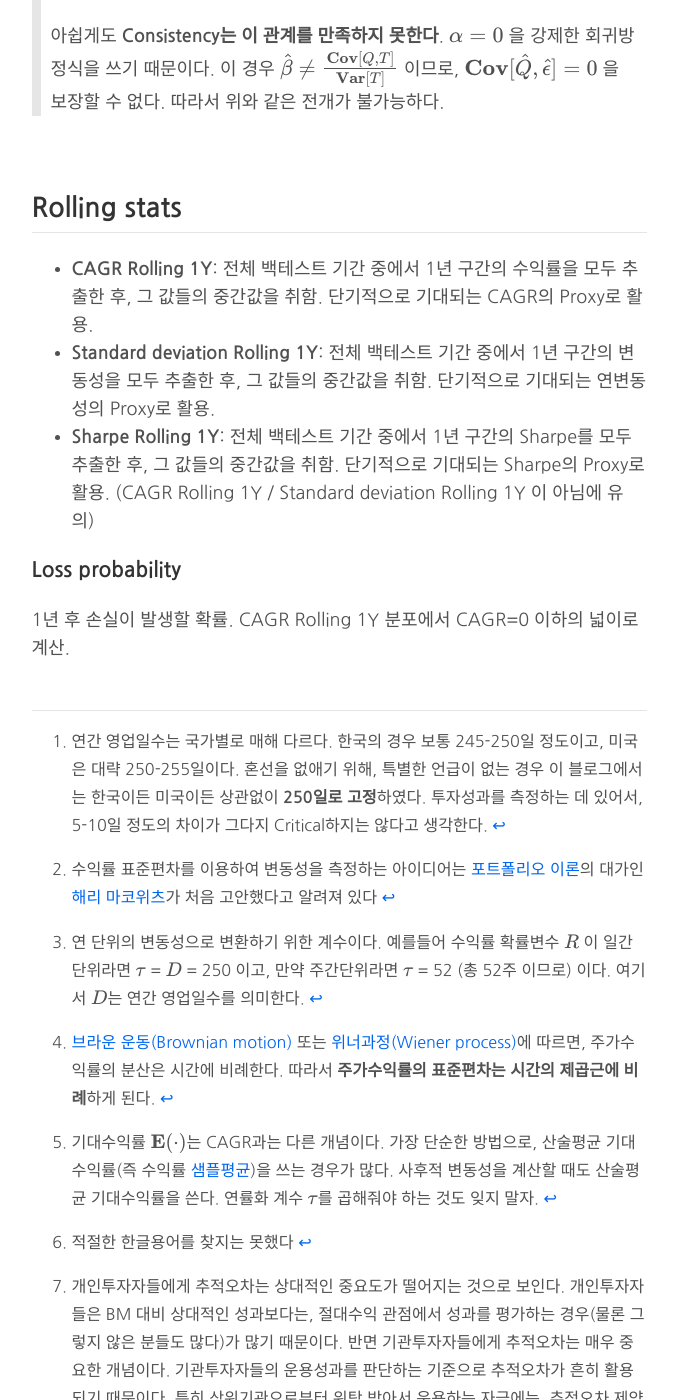
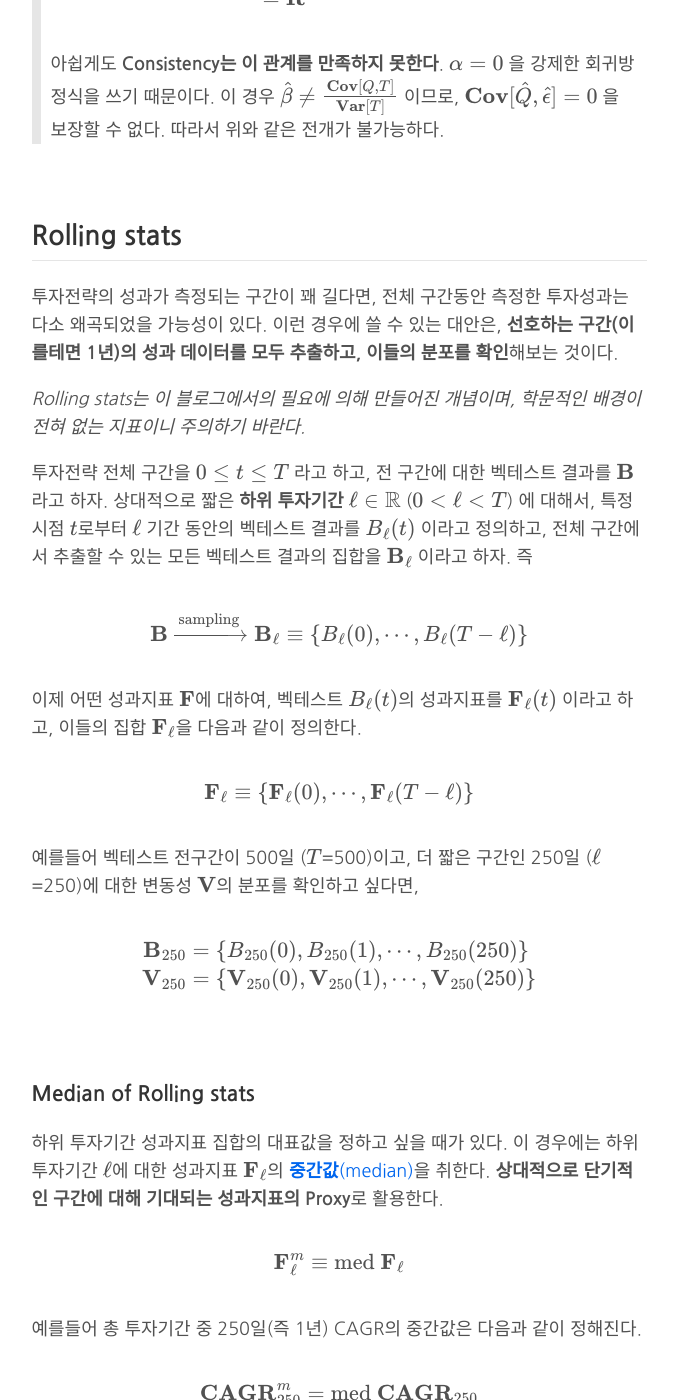
Before and after one commit to gem763/gem763.github.io, a Jekyll site: the page built from _posts/2018-02-20-투자성과의 측정.md, in a window 1280 px wide and 1400 px high, scrolled down 21628 px. Shown: the whole window, without its empty margins (301-977 px from the left). Built offline with Jekyll 4.4.1, drawn with Linux system fonts in a browser that asks for light colours; formulas are drawn with MathJax 3; comment, search, counter and statistics services are not loaded; some of the changed text lies outside the part shown.

Commit message:
Uploaded by https://stackedit.io/

```diff
--- a/_posts/2018-02-20-투자성과의 측정.md
+++ b/_posts/2018-02-20-투자성과의 측정.md
@@ -93,7 +93,7 @@ r_e = r_p - r_b
 ><center><img src="https://upload.wikimedia.org/wikipedia/commons/thumb/8/8c/Standard_deviation_diagram.svg/400px-Standard_deviation_diagram.svg.png" alt="normal_dist"/></center>
 ><center><small>(출처: 위키피디아)</small></center>
 >
-> 하지만 내 투자전략의 수익률이 정규분포를 따른다는 보장은 없다. 일반적으로 **주식** 등의 금융자산 수익률은, 정규분포가 아닌 **Fat-tail 분포**를 따른다고 알려져 있다. 따라서 해당 주식의 수익률이 특정 범주에 속할 가능성은 생각보다 낮을 가능성이 높다. 금융자산들 간의 포트폴리오인, 특정 투자전략의 경우도 마찬가지라고 생각된다. 즉 위 사례를 다시 보면, <span><script type="math/tex">\pm</script></span> 4%의 범위에 있을 가능성은 2/3 보다도 낮을 것이다.
+> 하지만 내 투자전략의 수익률이 정규분포를 따른다는 보장은 없다. 일반적으로 **주식** 등의 금융자산 수익률은, 정규분포가 아닌 **Fat-tail 분포**를 따른다고 알려져 있다. 따라서 해당 주식의 수익률이 특정 범주에 속할 가능성은 생각보다 낮을 수 있다. (금융자산들 간의 포트폴리오인) 특정 투자전략의 경우도 마찬가지라고 생각된다. 즉 위 사례를 다시 보면, <span><script type="math/tex">\pm</script></span> 4%의 범위에 있을 가능성은 2/3 보다도 낮을 것이다.
 >
 ><center><i>표준정규분포와 Fat-tail 분포의 비교</i></center>
 > <center><img src="https://pbs.twimg.com/media/DQEfwrBWkAINBsM.jpg" alt="normal_dist"/></center>
@@ -537,7 +537,7 @@ R_p - \mathbf{E}[R_p] &= \alpha + \beta R_b + \epsilon - \mathbf{E}[R_p] \\
 ## Consistency
 **투자성과의 지속성**을 평가하기 위한 지표이다. 투자성과의 **로그정규가격**에 선형회귀분석을 시행한 후, [R-Square](https://en.wikipedia.org/wiki/Coefficient_of_determination)를 취한다. 결과적으로는 **투자성과의 누적수익률이 얼마나 선형(Linear)에 가까운 지를 측정**하게 된다.
 
-*참고로, Consistency는 이 블로그에서의 필요에 의해 만들어진 개념이며, 학문적인 배경이 전혀 없는 지표이니 주의하기 바란다.*
+*Consistency는 이 블로그에서의 필요에 의해 만들어진 개념이며, 학문적인 배경이 전혀 없는 지표이니 주의하기 바란다.*
 
 투자성과의 로그정규가격(Log normalized price) 변수를 <span><script type="math/tex">Q \in \mathbb{R}</script></span> 라고 두자. 예를들어 과거의 투자성과에서 임의의 연속적인 시간벡터 <span><script type="math/tex">\mathbf{t} = [t_i] \in \mathbb{R}^m</script></span>에 대한 잔고액(또는 가격)을 추출하고 이를 벡터 <span><script type="math/tex">\mathbf{p} = [p_i] \in \mathbb{R}^m</script></span> 라고 하면, <span><script type="math/tex">i</script></span> 시점에서의 로그정규가격 샘플 <span><script type="math/tex">q_i</script></span>은 다음과 같이 정의된다.
 
@@ -690,14 +690,73 @@ m \mathbf{Var}[\hat \epsilon] = \sum_i \hat e_i^2  ~\overset{\text{let}}{=}~ \ma
 >
 
 
+<br/>
+
+## Rolling stats
+투자전략의 성과가 측정되는 구간이 꽤 길다면, 전체 구간동안 측정한 투자성과는 다소 왜곡되었을 가능성이 있다. 이런 경우에 쓸 수 있는 대안은, **선호하는 구간(이를테면 1년)의 성과 데이터를 모두 추출하고, 이들의 분포를 확인**해보는 것이다.
+
+*Rolling stats는 이 블로그에서의 필요에 의해 만들어진 개념이며, 학문적인 배경이 전혀 없는 지표이니 주의하기 바란다.*
+
+투자전략 전체 구간을 <span><script type="math/tex">0 \le t \le T</script></span> 라고 하고, 전 구간에 대한 벡테스트 결과를 <span><script type="math/tex">\mathbf{B}</script></span> 라고 하자. 상대적으로 짧은 **하위 투자기간** <span><script type="math/tex">\ell \in \mathbb{R}</script></span> (<span><script type="math/tex">0 \lt \ell \lt T</script></span>) 에 대해서, 특정시점 <span><script type="math/tex">t</script></span>로부터 <span><script type="math/tex">\ell</script></span> 기간 동안의 벡테스트 결과를 <span><script type="math/tex">B_\ell(t)</script></span> 이라고 정의하고, 전체 구간에서 추출할 수 있는 모든 벡테스트 결과의 집합을 <span><script type="math/tex">\mathbf{B}_\ell</script></span> 이라고 하자. 즉
+
+<div class="math"><script type="math/tex; mode=display">
+\mathbf{B} \xrightarrow{\text{sampling}} \mathbf{B}_\ell \equiv \{ B_\ell(0), \cdots, B_\ell(T-\ell)\}
+</script></div>
+
+이제 어떤 성과지표 <span><script type="math/tex">\mathbf{F}</script></span>에 대하여, 벡테스트 <span><script type="math/tex">B_\ell(t)</script></span>의 성과지표를  <span><script type="math/tex">\mathbf{F}_\ell(t)</script></span> 이라고 하고, 이들의 집합 <span><script type="math/tex">\mathbf{F}_\ell</script></span>을 다음과 같이 정의한다.
+
+<div class="math"><script type="math/tex; mode=display">
+\mathbf{F}_\ell \equiv \{ \mathbf{F}_\ell(0), \cdots, \mathbf{F}_\ell(T-\ell) \}
+</script></div>
+
+예를들어 벡테스트 전구간이 500일 (<span><script type="math/tex">T</script></span>=500)이고, 더 짧은 구간인 250일 (<span><script type="math/tex">\ell</script></span>=250)에 대한 변동성 <span><script type="math/tex">\mathbf{V}</script></span>의 분포를 확인하고 싶다면,
+
+<div class="math"><script type="math/tex; mode=display">
+\begin{aligned}
+\mathbf{B}_{250} &= \{ B_{250}(0), B_{250}(1), \cdots, B_{250}(250) \} \\
+\mathbf{V}_{250} &= \{ \mathbf{V}_{250}(0), \mathbf{V}_{250}(1), \cdots, \mathbf{V}_{250}(250) \}
+\end{aligned}
+</script></div>
 
 <br/>
 
-## Rolling stats
--   **CAGR Rolling 1Y**: 전체 백테스트 기간 중에서 1년 구간의 수익률을 모두 추출한 후, 그 값들의 중간값을 취함. 단기적으로 기대되는 CAGR의 Proxy로 활용.
--   **Standard deviation Rolling 1Y**: 전체 백테스트 기간 중에서 1년 구간의 변동성을 모두 추출한 후, 그 값들의 중간값을 취함. 단기적으로 기대되는 연변동성의 Proxy로 활용.
--   **Sharpe Rolling 1Y**: 전체 백테스트 기간 중에서 1년 구간의 Sharpe를 모두 추출한 후, 그 값들의 중간값을 취함. 단기적으로 기대되는 Sharpe의 Proxy로 활용. (CAGR Rolling 1Y / Standard deviation Rolling 1Y 이 아님에 유의)
+### Median of Rolling stats
+하위 투자기간 성과지표 집합의 대표값을 정하고 싶을 때가 있다. 이 경우에는 하위 투자기간 <span><script type="math/tex">\ell</script></span>에 대한 성과지표 <span><script type="math/tex">\mathbf{F}_\ell</script></span>의 [**중간값**(median)](https://en.wikipedia.org/wiki/Median)을 취한다. **상대적으로 단기적인 구간에 대해 기대되는 성과지표의 Proxy**로 활용한다.
+
+<div class="math"><script type="math/tex; mode=display">
+\mathbf{F}_\ell^m \equiv \text{med}~\mathbf{F}_\ell
+</script></div>
+
+예를들어 총 투자기간 중 250일(즉 1년) CAGR의 중간값은 다음과 같이 정해진다.
+
+<div class="math"><script type="math/tex; mode=display">
+\mathbf{CAGR}_{250}^m = \text{med} ~\mathbf{CAGR}_{250}
+</script></div>
+
+<br/>
 
 
 ### Loss probability
-1년 후 손실이 발생할 확률. CAGR Rolling 1Y 분포에서 CAGR=0 이하의 넓이로 계산.
+나의 투자전략에 <span><script type="math/tex">\ell</script></span> **기간동안 투자했을 때의 손실 가능성**을 의미한다. <span><script type="math/tex">\mathbf{CAGR}_\ell</script></span> 의 확률밀도함수에서 0 이하의 넓이를 계산하면 된다.
+
+<center><img src="https://gem763.github.io/assets/img/20180220/loss_proba.PNG" alt="loss_proba"/></center>
+
+현실적으로는 <span><script type="math/tex">\mathbf{CAGR}_\ell</script></span> 의 확률밀도함수를 정밀하게 추정하는 것이 어렵기 때문에, (Hit ratio를 구하듯이) <span><script type="math/tex">\mathbf{CAGR}_\ell</script></span> 중 (+) 수익률의 갯수를 센다.
+
+<div class="math"><script type="math/tex; mode=display">
+\begin{aligned}
+\mathbf{CAGR}_\ell^+ &= \{ r_i \in \mathbf{CAGR}_\ell \mid r_i > 0 \} \\
+\mathbf{CAGR}_\ell^- &= \{ r_i \in \mathbf{CAGR}_\ell \mid r_i < 0 \}
+\end{aligned}
+</script></div>
+
+<div class="math"><script type="math/tex; mode=display">
+\mathbf{CAGR}_\ell^+ \cup \mathbf{CAGR}_\ell^- \cup \{ 0 \} = \mathbf{CAGR}_\ell
+</script></div>
+
+
+이제 Loss probability <span><script type="math/tex">\mathbf{LP}</script></span> 은 다음과 같이 정의된다.
+
+<div class="math"><script type="math/tex; mode=display">
+\mathbf{LP} = \frac{n(\mathbf{CAGR}_\ell^+)}{n(\mathbf{CAGR}_\ell)}
+</script></div>
```
